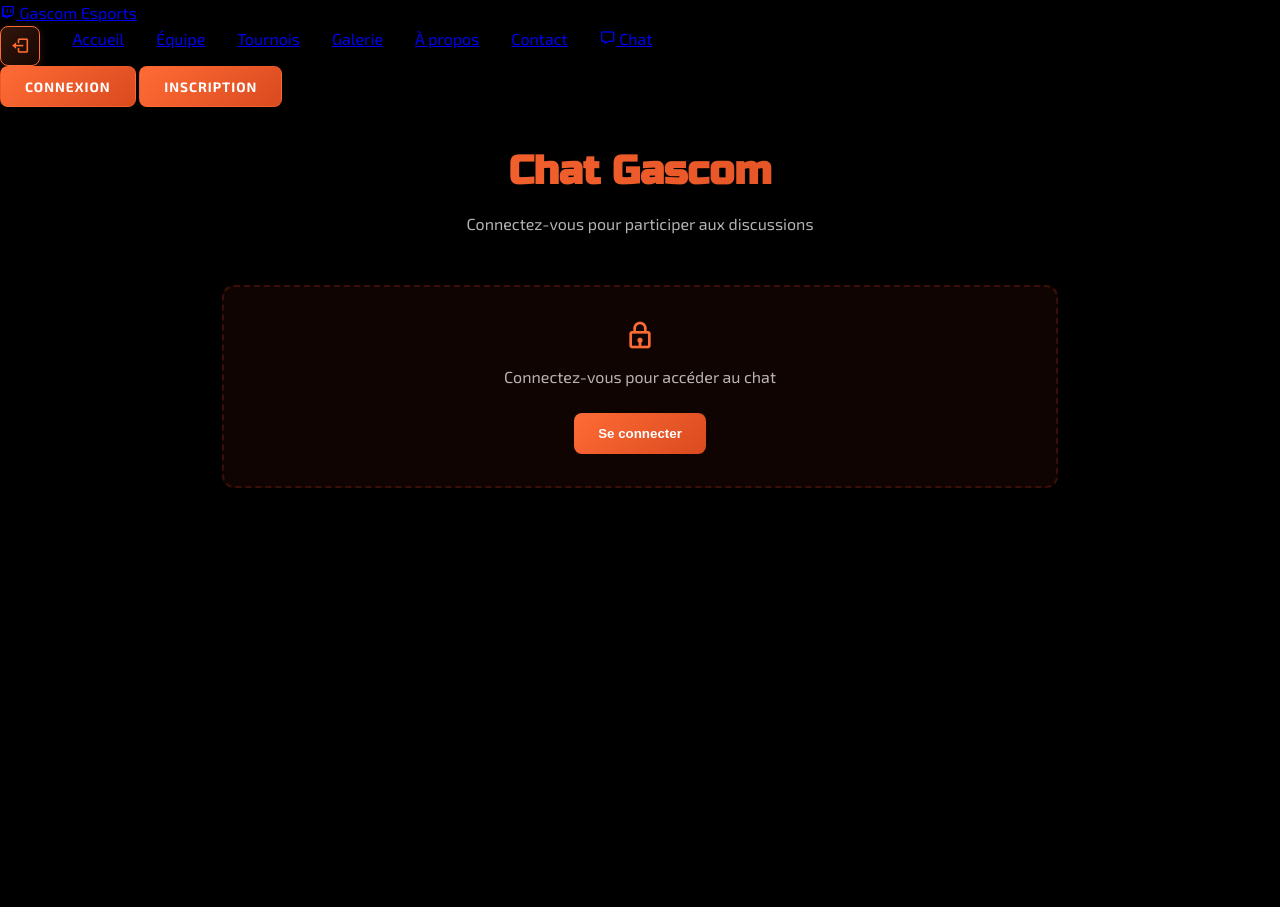
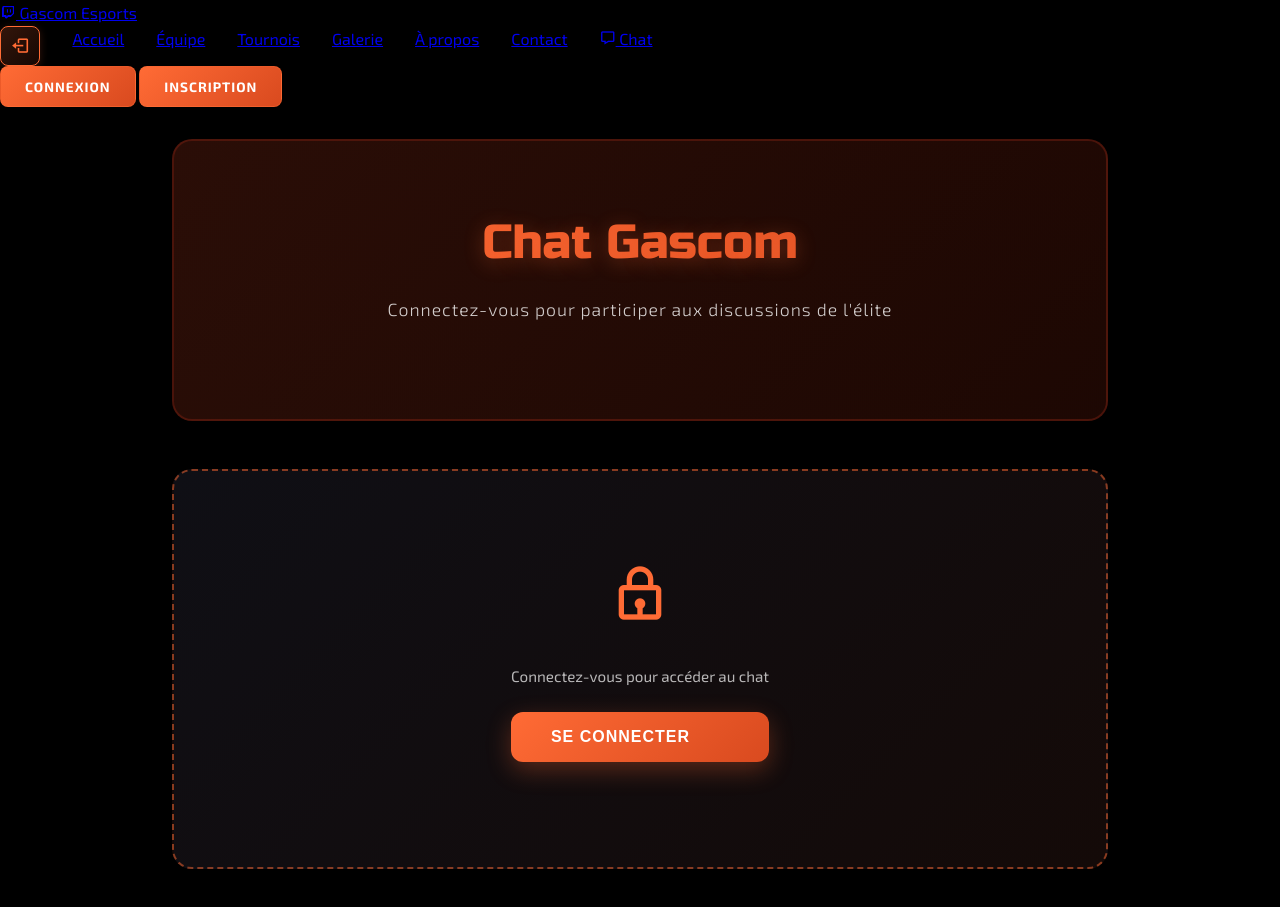
Before and after one commit to sebastien-liveyupeng/MLB, a website: page chat.html in a window 1280 px wide. Drawn offline with nearby package versions, Linux system fonts and the light colour scheme.

Commit message:
Feat: enhance chat header and input styles for improved user experience

```diff
--- a/chat.html
+++ b/chat.html
@@ -11,42 +11,75 @@
     <style>
         /* Chat Page Styles */
         .chat-container {
-            max-width: 900px;
+            max-width: 1000px;
             margin: 0 auto;
             padding: 2rem;
-            min-height: 100vh;
+            min-height: calc(100vh - 80px);
         }
 
         .chat-header {
             text-align: center;
             margin-bottom: 3rem;
+            padding: 4rem 2rem;
+            background: linear-gradient(135deg, rgba(156, 44, 23, 0.2) 0%, rgba(124, 24, 8, 0.15) 100%);
+            border: 2px solid rgba(156, 44, 23, 0.4);
+            border-radius: 20px;
+            position: relative;
+            overflow: hidden;
+        }
+
+        .chat-header::before {
+            content: '';
+            position: absolute;
+            top: 0;
+            left: 0;
+            right: 0;
+            bottom: 0;
+            background: linear-gradient(45deg, rgba(255, 107, 53, 0.05) 0%, rgba(217, 74, 31, 0.05) 100%);
+            pointer-events: none;
         }
 
         .chat-header h1 {
             font-family: 'Russo One', sans-serif;
-            font-size: 2.5rem;
+            font-size: 3rem;
             color: #FFFFFF;
-            margin-bottom: 0.5rem;
-            background: linear-gradient(45deg, #ff6b35, #d94a1f);
+            margin-bottom: 0.8rem;
+            background: linear-gradient(135deg, #ff6b35 0%, #d94a1f 100%);
             -webkit-background-clip: text;
             -webkit-text-fill-color: transparent;
             background-clip: text;
+            text-shadow: 0 4px 20px rgba(255, 107, 53, 0.3);
+            position: relative;
+            z-index: 1;
+            display: flex;
+            align-items: center;
+            justify-content: center;
+            gap: 1rem;
+        }
+
+        .chat-header h1 i {
+            font-size: 3.2rem;
+            color: #ff6b35;
         }
 
         .chat-header p {
-            color: rgba(255, 255, 255, 0.7);
-            font-size: 1rem;
+            color: rgba(255, 255, 255, 0.8);
+            font-size: 1.1rem;
+            letter-spacing: 1px;
+            position: relative;
+            z-index: 1;
         }
 
         .chat-wrapper {
-            background: linear-gradient(135deg, rgba(156, 44, 23, 0.1) 0%, rgba(124, 24, 8, 0.1) 100%);
-            border: 1px solid rgba(156, 44, 23, 0.3);
+            background: linear-gradient(135deg, rgba(25, 25, 35, 0.6) 0%, rgba(50, 25, 20, 0.4) 100%);
+            border: 2px solid rgba(156, 44, 23, 0.4);
             border-radius: 16px;
             overflow: hidden;
             display: flex;
             flex-direction: column;
             height: 600px;
-            box-shadow: 0 8px 32px rgba(0, 0, 0, 0.3);
+            box-shadow: 0 12px 40px rgba(156, 44, 23, 0.2);
+            backdrop-filter: blur(10px);
         }
 
         /* Messages Area */
@@ -178,10 +211,11 @@
         /* Input Area */
         .chat-input-area {
             padding: 1.5rem;
-            border-top: 1px solid rgba(156, 44, 23, 0.3);
-            background: rgba(11, 11, 15, 0.5);
+            border-top: 2px solid rgba(156, 44, 23, 0.3);
+            background: linear-gradient(180deg, rgba(11, 11, 15, 0.3) 0%, rgba(50, 25, 20, 0.2) 100%);
             display: flex;
             gap: 0.8rem;
+            backdrop-filter: blur(5px);
         }
 
         .chat-input {
@@ -236,41 +270,75 @@
         /* Auth Required Message */
         .chat-auth-required {
             display: flex;
+            flex-direction: column;
             align-items: center;
             justify-content: center;
-            gap: 1rem;
-            padding: 2rem;
-            background: rgba(156, 44, 23, 0.1);
-            border: 2px dashed rgba(156, 44, 23, 0.3);
-            border-radius: 12px;
-            color: rgba(255, 255, 255, 0.7);
+            gap: 2rem;
+            padding: 4rem 3rem;
+            background: linear-gradient(135deg, rgba(25, 25, 35, 0.6) 0%, rgba(50, 25, 20, 0.4) 100%);
+            border: 2px dashed rgba(255, 107, 53, 0.5);
+            border-radius: 20px;
+            color: rgba(255, 255, 255, 0.8);
             text-align: center;
+            backdrop-filter: blur(10px);
+            min-height: 400px;
         }
 
         .chat-auth-required i {
-            font-size: 2rem;
+            font-size: 4rem;
             color: #ff6b35;
+            animation: float 3s ease-in-out infinite;
+        }
+
+        @keyframes float {
+            0%, 100% { transform: translateY(0px); }
+            50% { transform: translateY(-20px); }
+        }
+
+        .chat-auth-required div {
+            display: flex;
+            flex-direction: column;
+            gap: 1.5rem;
         }
 
         .chat-auth-required div p {
-            margin: 0.5rem 0;
+            margin: 0;
+            font-size: 1.2rem;
+            font-weight: 600;
+            color: #FFFFFF;
+        }
+
+        .chat-auth-required div p:last-of-type {
+            font-size: 0.95rem;
+            color: rgba(255, 255, 255, 0.7);
+            font-weight: 400;
         }
 
         .chat-auth-required button {
-            margin-top: 1rem;
-            background: linear-gradient(135deg, #ff6b35, #d94a1f);
+            background: linear-gradient(135deg, #ff6b35 0%, #d94a1f 100%);
             color: white;
             border: none;
-            padding: 0.8rem 1.5rem;
-            border-radius: 8px;
+            padding: 1rem 2.5rem;
+            border-radius: 12px;
             cursor: pointer;
             font-weight: 700;
+            font-size: 1rem;
             transition: all 0.3s ease;
+            text-transform: uppercase;
+            letter-spacing: 1px;
+            box-shadow: 0 8px 25px rgba(255, 107, 53, 0.3);
+            display: inline-flex;
+            align-items: center;
+            gap: 0.8rem;
         }
 
         .chat-auth-required button:hover {
-            transform: translateY(-2px);
-            box-shadow: 0 8px 20px rgba(255, 107, 53, 0.4);
+            transform: translateY(-3px);
+            box-shadow: 0 12px 35px rgba(255, 107, 53, 0.4);
+        }
+
+        .chat-auth-required button:active {
+            transform: translateY(-1px);
         }
 
         /* Loading State */
@@ -376,8 +444,8 @@
     <!-- Main Chat Content -->
     <div class="chat-container">
         <div class="chat-header">
-            <h1>Chat Gascom</h1>
-            <p>Connectez-vous pour participer aux discussions</p>
+            <h1 class="hero-title">Chat Gascom</h1>
+            <p class="hero-subtitle">Connectez-vous pour participer aux discussions de l'élite</p>
         </div>
 
         <div id="chatContent">
```
